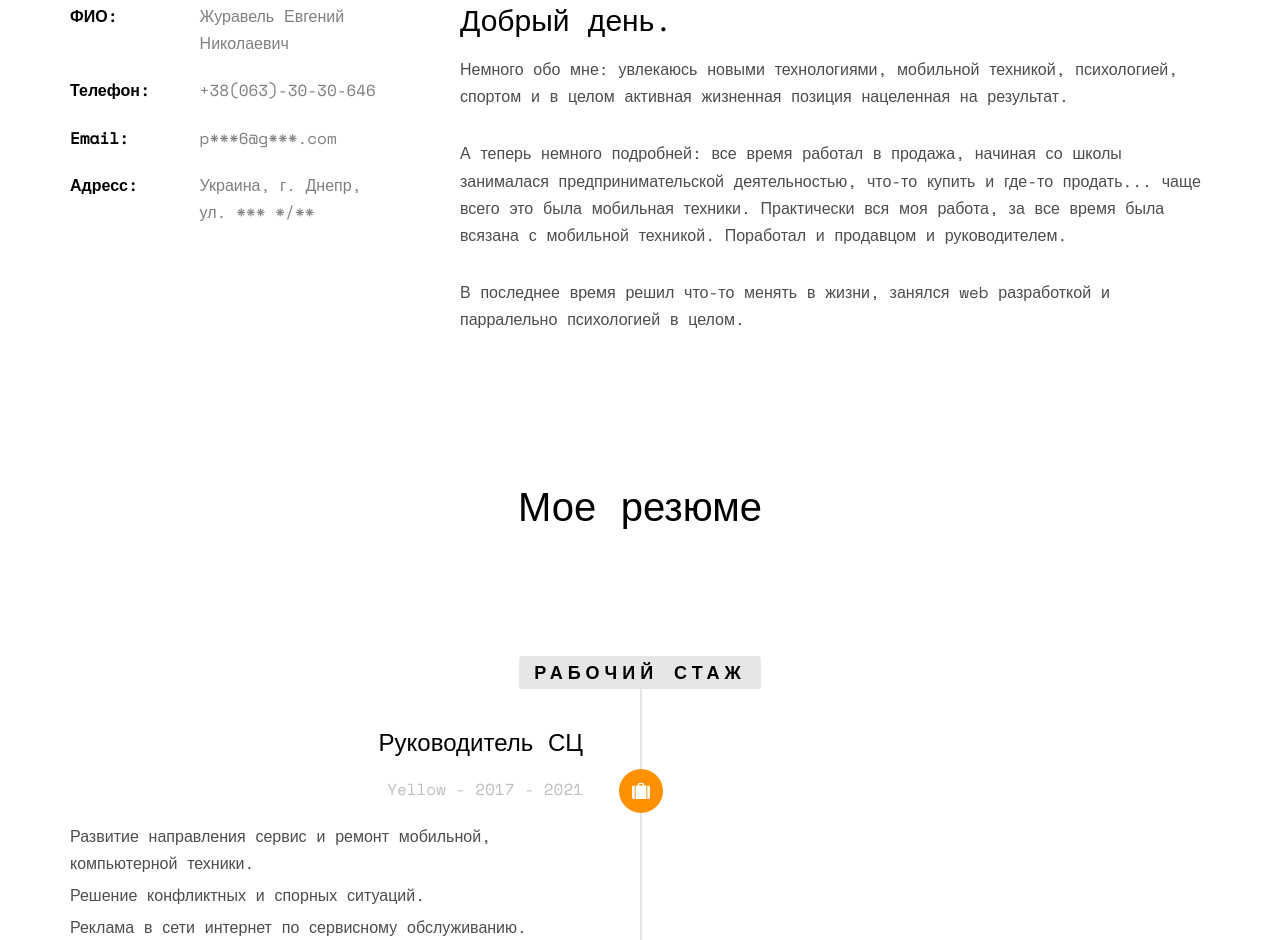
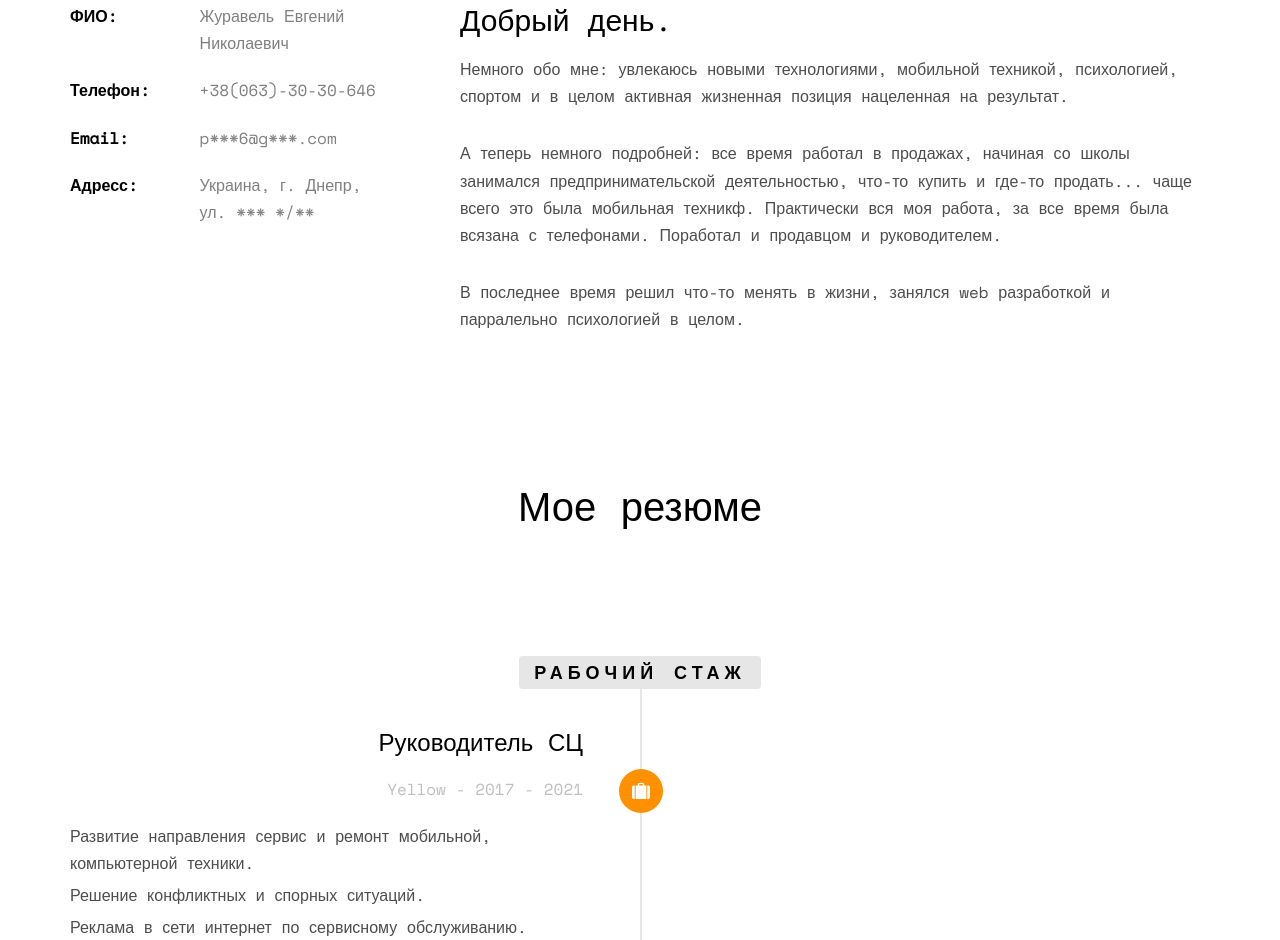
Before and after one commit to Panama0106/Panama0106.github.io, a plain HTML site: page index.html in a window 1280 px wide. Shown: the part 1069-2009 px from the top of the page. Drawn offline with nearby package versions, Linux system fonts and the light colour scheme; some packages are replaced by stand-ins of ours; no server answers; files whose address does not match are found by name.

Commit message:
fix text

```diff
--- a/index.html
+++ b/index.html
@@ -114,10 +114,10 @@
 						<h2>Добрый день.</h2>
 						<p>Немного обо мне: увлекаюсь новыми технологиями, мобильной техникой, психологией, спортом и в
 							целом активная жизненная позиция нацеленная на результат.</p>
-						<p>А теперь немного подробней: все время работал в продажа, начиная со школы занималася
+						<p>А теперь немного подробней: все время работал в продажах, начиная со школы занимался
 							предпринимательской деятельностью, что-то купить и где-то продать... чаще всего это была
-							мобильная техники. Практически вся моя работа, за все время была всязана с мобильной
-							техникой. Поработал и продавцом и руководителем.</p>
+							мобильная техникф. Практически вся моя работа, за все время была всязана с телефонами.
+							Поработал и продавцом и руководителем.</p>
 						<p>В последнее время решил что-то менять в жизни, занялся web разработкой и парралельно
 							психологией в целом.</p>
 						<p>
```
